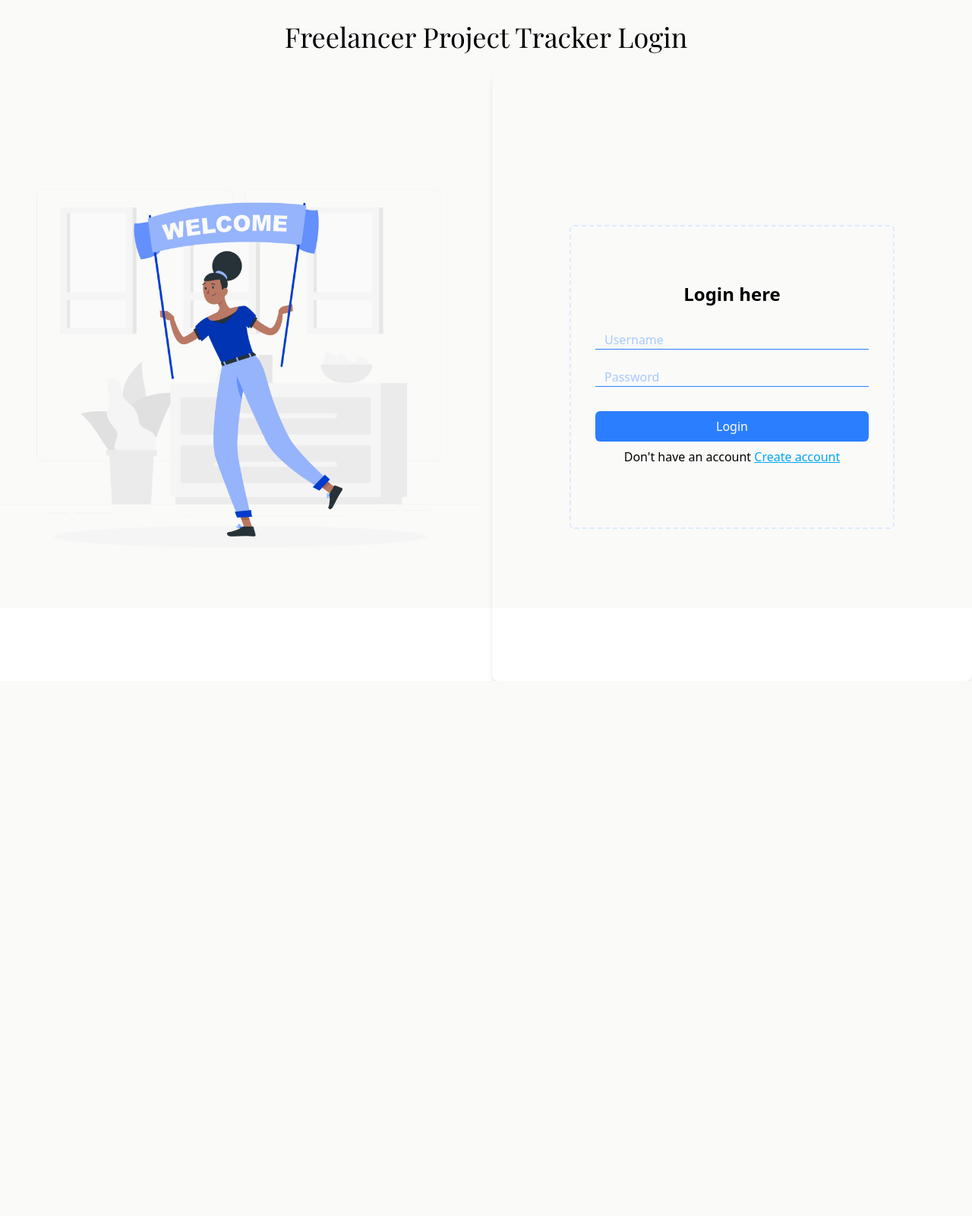
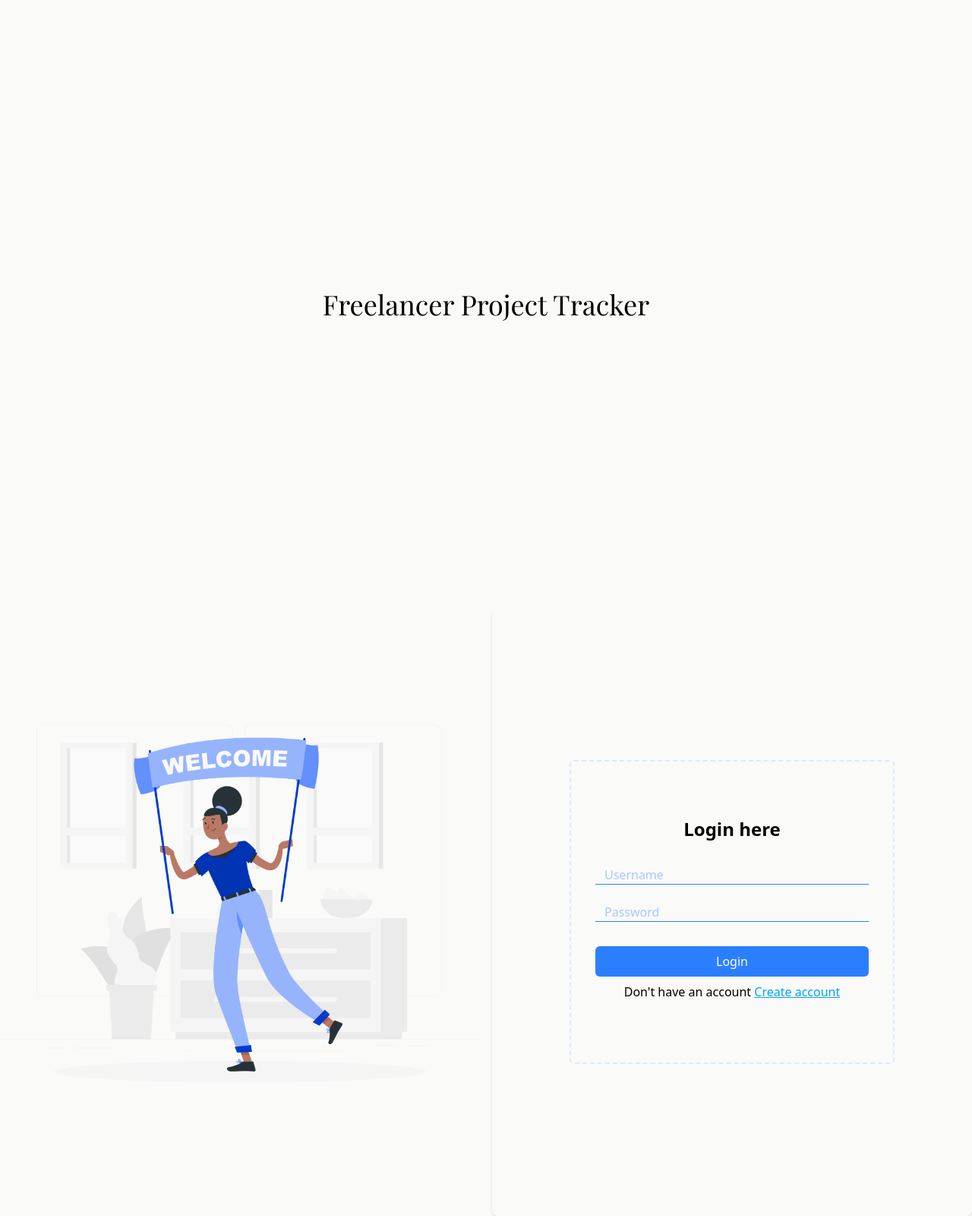
Before and after one commit to AlazarBekele/Freelancer-Project-Tracker, a Django app: page / in a window 1280 px wide. Shown: the whole page at 76% size. Before the commit the page ends 896 px from the top, so only its background shows below. Run offline with Django 5.2, Linux system fonts and the light colour scheme; data comes from the database, SQL or seed files in the repository; some web fonts are replaced.

Commit message:
Make It separet

```diff
--- a/Admin/templates/Include/Welcome/welcompage.html
+++ b/Admin/templates/Include/Welcome/welcompage.html
@@ -1,12 +1,14 @@
 {% load static %}
 
-<div class="w-full h-dvh bg-stone-50">
+<div class="w-full grid grid-flow-col grid-rows-2 bg-stone-50">
 
     {% for Wel in welcomeIMG %}
 
         <div class="flex justify-center items-center p-7">
 
-            <p class="text-4xl playfair_display">Freelancer Project Tracker Login</p>
+            <img src="" alt="">
+
+            <p class="text-4xl playfair_display">Freelancer Project Tracker</p>
 
         </div>
 
--- a/static/dist/MainCss.css
+++ b/static/dist/MainCss.css
@@ -241,8 +241,17 @@
   .list-disc {
     list-style-type: disc;
   }
+  .grid-flow-col {
+    grid-auto-flow: column;
+  }
   .grid-cols-2 {
     grid-template-columns: repeat(2, minmax(0, 1fr));
+  }
+  .grid-rows-2 {
+    grid-template-rows: repeat(2, minmax(0, 1fr));
+  }
+  .grid-rows-4 {
+    grid-template-rows: repeat(4, minmax(0, 1fr));
   }
   .flex-col {
     flex-direction: column;
```
